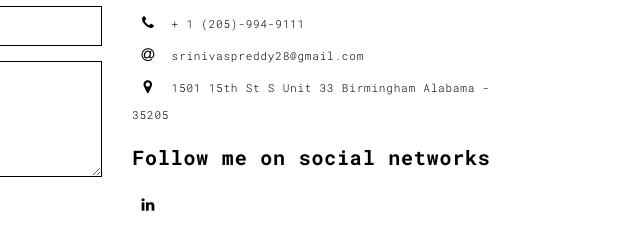
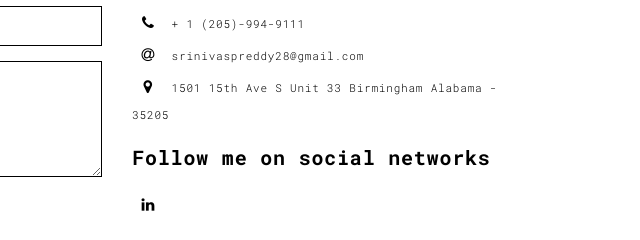
Before and after one commit to srinivasputtappa/srinivasputtappa, a plain HTML site: page contact.html in a window 1280 px wide. Shown: the part 196-436 px from the top of the page, 604-1244 px from the left. Drawn offline with Linux system fonts and the light colour scheme.

Commit message:
Update contact.html

```diff
--- a/contact.html
+++ b/contact.html
@@ -88,7 +88,7 @@
                           <span class="fa-icon">
                             <i class="fa fa fa-map-marker" aria-hidden="true"></i>
                           </span>
-                          1501 15th St S Unit 33 Birmingham Alabama - 35205
+                          1501 15th Ave S Unit 33 Birmingham Alabama - 35205
                         </li>
                       </ul>
                       <h3>Follow me on social networks</h3>
```
